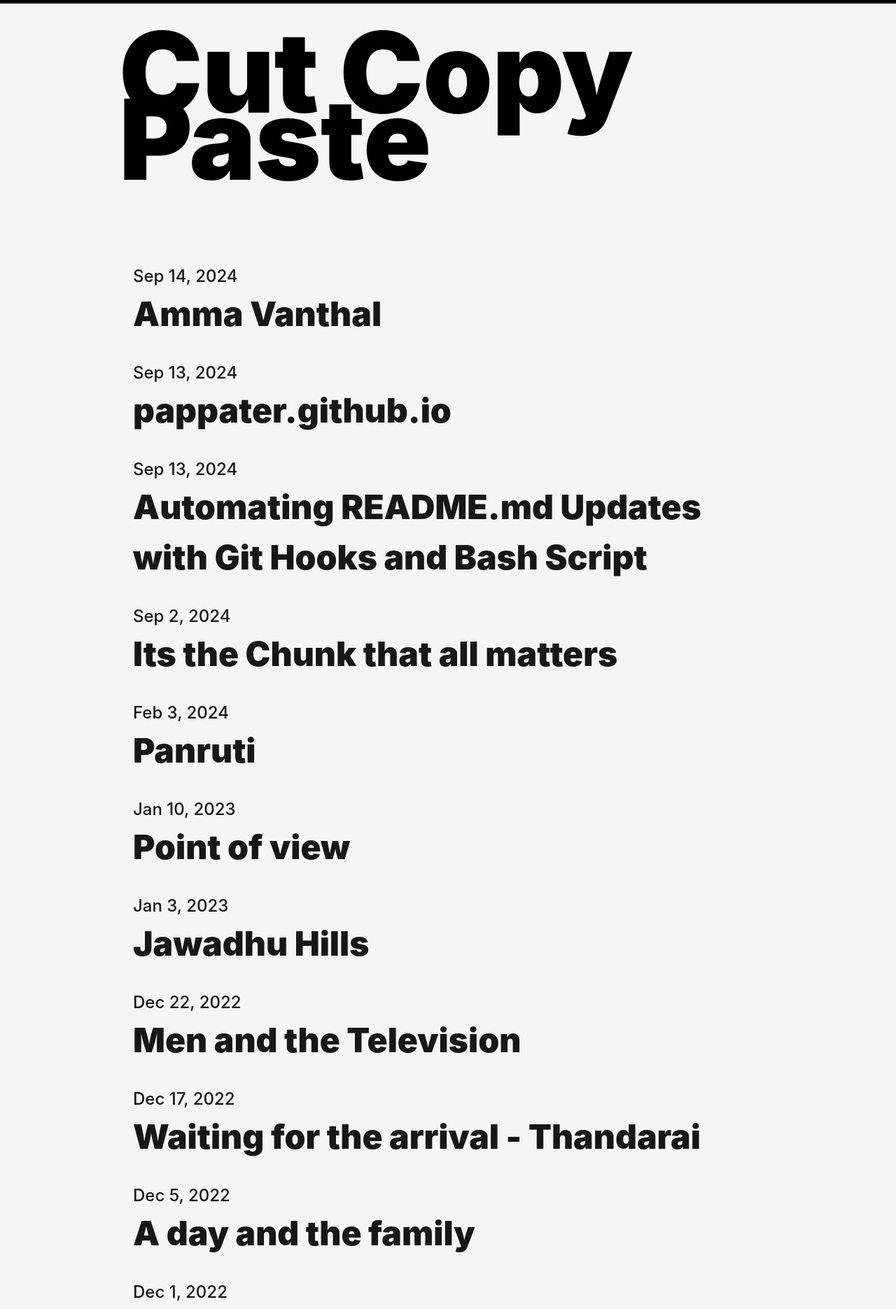
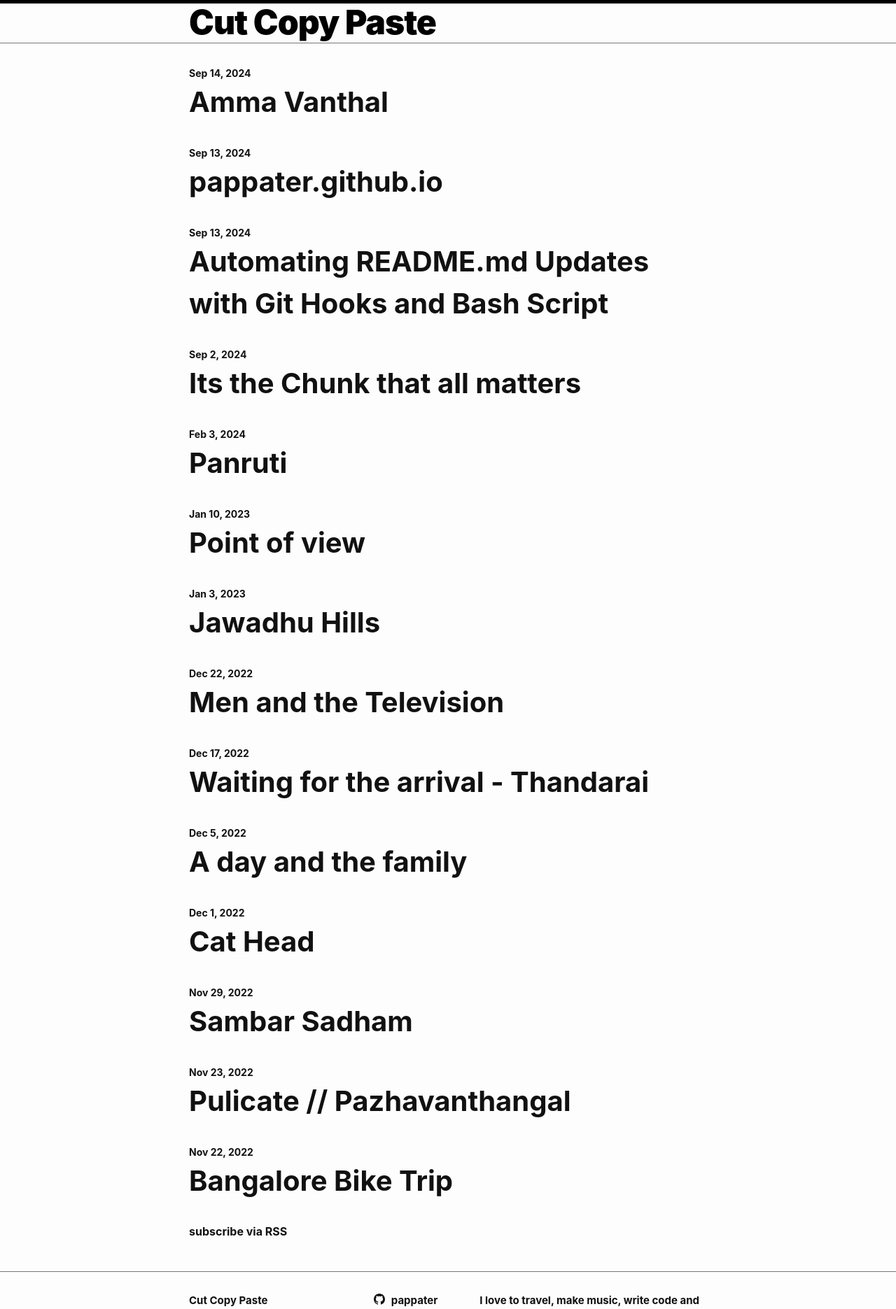
Before and after one commit to pappater/blog, a Jekyll site: the page built from index.markdown, in a window 1280 px wide. Shown: the top 1871 px of the page at 70% size. Built offline with Jekyll 4.4.1, drawn with Linux system fonts in a browser that asks for light colours.

Commit message:
reset the styles

```diff
--- a/_sass/minima.scss
+++ b/_sass/minima.scss
@@ -6,24 +6,24 @@ $base-font-family: -apple-system, BlinkMacSystemFont, "Segoe UI", Roboto,
   Helvetica, Arial, sans-serif, "Apple Color Emoji", "Segoe UI Emoji",
   "Segoe UI Symbol" !default;
 $base-font-size: 16px !default;
-$base-font-weight: 500 !default;
+$base-font-weight: 700 !default;
 $small-font-size: $base-font-size * 0.875 !default;
 $base-line-height: 1.5 !default;
 
 $spacing-unit: 30px !default;
 
-$text-color: #171717 !default;
-$background-color: #f5f5f5 !default;
-$brand-color: #171717 !default;
+$text-color: #111 !default;
+$background-color: #fdfdfd !default;
+$brand-color: #111 !default;
 
-$grey-color: #171717 !default;
+$grey-color: #111 !default;
 $grey-color-light: lighten($grey-color, 40%) !default;
 $grey-color-dark: darken($grey-color, 25%) !default;
 
 $table-text-align: left !default;
 
 // Width of the content area
-$content-width: 1000px !default;
+$content-width: 800px !default;
 
 $on-palm: 600px !default;
 $on-laptop: 800px !default;
--- a/_sass/minima/_layout.scss
+++ b/_sass/minima/_layout.scss
@@ -3,7 +3,7 @@
  */
 .site-header {
   border-top: 5px solid $grey-color-dark;
-  // border-bottom: 1px solid $grey-color-light;
+  border-bottom: 1px solid $grey-color-light;
   min-height: $spacing-unit * 1.865;
 
   // Positioning context for the mobile navigation icon
@@ -11,25 +11,20 @@
 }
 
 .site-title {
-  @include relative-font-size(10);
+  @include relative-font-size(3);
   font-weight: 900;
-  line-height: $base-line-height * $base-font-size * 4;
+  line-height: $base-line-height * $base-font-size * 2.25;
   letter-spacing: -1px;
-  margin-bottom: 100px;
-  text-decoration: none;
+  margin-bottom: 0;
   float: left;
-  margin-top: 50px;
+
   &,
   &:visited {
     color: $grey-color-dark;
   }
-  &:hover {
-    text-decoration: none;
-  }
 }
 
 .site-nav {
-  display: none;
   float: right;
   line-height: $base-line-height * $base-font-size * 2.25;
 
@@ -70,7 +65,7 @@
     }
 
     .menu-icon {
-      display: none;
+      display: block;
       float: right;
       width: 36px;
       height: 26px;
@@ -125,7 +120,7 @@
 }
 
 .footer-col-wrapper {
-  @include relative-font-size(1.5);
+  @include relative-font-size(0.9375);
   color: $grey-color;
   margin-left: -$spacing-unit * 0.5;
   @extend %clearfix;
@@ -190,8 +185,7 @@
 }
 
 .post-list {
-  width: 900px;
-  margin: auto;
+  margin-left: 0;
   list-style: none;
 
   > li {
@@ -200,14 +194,13 @@
 }
 
 .post-meta {
-  @include relative-font-size(1.5);
+  font-size: $small-font-size;
   color: $grey-color;
 }
 
 .post-link {
   display: block;
-  @include relative-font-size(3);
-  font-weight: 900;
+  @include relative-font-size(2.5);
 }
 
 /**
@@ -218,10 +211,10 @@
 }
 
 .post-title {
-  @include relative-font-size(5);
+  @include relative-font-size(2.625);
   letter-spacing: -1px;
   line-height: 1;
-  font-weight: 900;
+
   @include media-query($on-laptop) {
     @include relative-font-size(2.25);
   }
--- a/_sass/minima/_syntax-highlighting.scss
+++ b/_sass/minima/_syntax-highlighting.scss
@@ -9,196 +9,63 @@
     background: #eef;
   }
 
-  .c {
-    color: #998;
-    font-style: italic;
-  } // Comment
-  .err {
-    color: #a61717;
-    background-color: #e3d2d2;
-  } // Error
-  .k {
-    font-weight: bold;
-  } // Keyword
-  .o {
-    font-weight: bold;
-  } // Operator
-  .cm {
-    color: #998;
-    font-style: italic;
-  } // Comment.Multiline
-  .cp {
-    color: #999;
-    font-weight: bold;
-  } // Comment.Preproc
-  .c1 {
-    color: #998;
-    font-style: italic;
-  } // Comment.Single
-  .cs {
-    color: #999;
-    font-weight: bold;
-    font-style: italic;
-  } // Comment.Special
-  .gd {
-    color: #000;
-    background-color: #fdd;
-  } // Generic.Deleted
-  .gd .x {
-    color: #000;
-    background-color: #faa;
-  } // Generic.Deleted.Specific
-  .ge {
-    font-style: italic;
-  } // Generic.Emph
-  .gr {
-    color: #a00;
-  } // Generic.Error
-  .gh {
-    color: #999;
-  } // Generic.Heading
-  .gi {
-    color: #000;
-    background-color: #dfd;
-  } // Generic.Inserted
-  .gi .x {
-    color: #000;
-    background-color: #afa;
-  } // Generic.Inserted.Specific
-  .go {
-    color: #888;
-  } // Generic.Output
-  .gp {
-    color: #555;
-  } // Generic.Prompt
-  .gs {
-    font-weight: bold;
-  } // Generic.Strong
-  .gu {
-    color: #aaa;
-  } // Generic.Subheading
-  .gt {
-    color: #a00;
-  } // Generic.Traceback
-  .kc {
-    font-weight: bold;
-  } // Keyword.Constant
-  .kd {
-    font-weight: bold;
-  } // Keyword.Declaration
-  .kp {
-    font-weight: bold;
-  } // Keyword.Pseudo
-  .kr {
-    font-weight: bold;
-  } // Keyword.Reserved
-  .kt {
-    color: #458;
-    font-weight: bold;
-  } // Keyword.Type
-  .m {
-    color: #099;
-  } // Literal.Number
-  .s {
-    color: #d14;
-  } // Literal.String
-  .na {
-    color: #008080;
-  } // Name.Attribute
-  .nb {
-    color: #0086b3;
-  } // Name.Builtin
-  .nc {
-    color: #458;
-    font-weight: bold;
-  } // Name.Class
-  .no {
-    color: #008080;
-  } // Name.Constant
-  .ni {
-    color: #800080;
-  } // Name.Entity
-  .ne {
-    color: #900;
-    font-weight: bold;
-  } // Name.Exception
-  .nf {
-    color: #900;
-    font-weight: bold;
-  } // Name.Function
-  .nn {
-    color: #555;
-  } // Name.Namespace
-  .nt {
-    color: #000080;
-  } // Name.Tag
-  .nv {
-    color: #008080;
-  } // Name.Variable
-  .ow {
-    font-weight: bold;
-  } // Operator.Word
-  .w {
-    color: #bbb;
-  } // Text.Whitespace
-  .mf {
-    color: #099;
-  } // Literal.Number.Float
-  .mh {
-    color: #099;
-  } // Literal.Number.Hex
-  .mi {
-    color: #099;
-  } // Literal.Number.Integer
-  .mo {
-    color: #099;
-  } // Literal.Number.Oct
-  .sb {
-    color: #d14;
-  } // Literal.String.Backtick
-  .sc {
-    color: #d14;
-  } // Literal.String.Char
-  .sd {
-    color: #d14;
-  } // Literal.String.Doc
-  .s2 {
-    color: #d14;
-  } // Literal.String.Double
-  .se {
-    color: #d14;
-  } // Literal.String.Escape
-  .sh {
-    color: #d14;
-  } // Literal.String.Heredoc
-  .si {
-    color: #d14;
-  } // Literal.String.Interpol
-  .sx {
-    color: #d14;
-  } // Literal.String.Other
-  .sr {
-    color: #009926;
-  } // Literal.String.Regex
-  .s1 {
-    color: #d14;
-  } // Literal.String.Single
-  .ss {
-    color: #990073;
-  } // Literal.String.Symbol
-  .bp {
-    color: #999;
-  } // Name.Builtin.Pseudo
-  .vc {
-    color: #008080;
-  } // Name.Variable.Class
-  .vg {
-    color: #008080;
-  } // Name.Variable.Global
-  .vi {
-    color: #008080;
-  } // Name.Variable.Instance
-  .il {
-    color: #099;
-  } // Literal.Number.Integer.Long
+  .c     { color: #998; font-style: italic } // Comment
+  .err   { color: #a61717; background-color: #e3d2d2 } // Error
+  .k     { font-weight: bold } // Keyword
+  .o     { font-weight: bold } // Operator
+  .cm    { color: #998; font-style: italic } // Comment.Multiline
+  .cp    { color: #999; font-weight: bold } // Comment.Preproc
+  .c1    { color: #998; font-style: italic } // Comment.Single
+  .cs    { color: #999; font-weight: bold; font-style: italic } // Comment.Special
+  .gd    { color: #000; background-color: #fdd } // Generic.Deleted
+  .gd .x { color: #000; background-color: #faa } // Generic.Deleted.Specific
+  .ge    { font-style: italic } // Generic.Emph
+  .gr    { color: #a00 } // Generic.Error
+  .gh    { color: #999 } // Generic.Heading
+  .gi    { color: #000; background-color: #dfd } // Generic.Inserted
+  .gi .x { color: #000; background-color: #afa } // Generic.Inserted.Specific
+  .go    { color: #888 } // Generic.Output
+  .gp    { color: #555 } // Generic.Prompt
+  .gs    { font-weight: bold } // Generic.Strong
+  .gu    { color: #aaa } // Generic.Subheading
+  .gt    { color: #a00 } // Generic.Traceback
+  .kc    { font-weight: bold } // Keyword.Constant
+  .kd    { font-weight: bold } // Keyword.Declaration
+  .kp    { font-weight: bold } // Keyword.Pseudo
+  .kr    { font-weight: bold } // Keyword.Reserved
+  .kt    { color: #458; font-weight: bold } // Keyword.Type
+  .m     { color: #099 } // Literal.Number
+  .s     { color: #d14 } // Literal.String
+  .na    { color: #008080 } // Name.Attribute
+  .nb    { color: #0086B3 } // Name.Builtin
+  .nc    { color: #458; font-weight: bold } // Name.Class
+  .no    { color: #008080 } // Name.Constant
+  .ni    { color: #800080 } // Name.Entity
+  .ne    { color: #900; font-weight: bold } // Name.Exception
+  .nf    { color: #900; font-weight: bold } // Name.Function
+  .nn    { color: #555 } // Name.Namespace
+  .nt    { color: #000080 } // Name.Tag
+  .nv    { color: #008080 } // Name.Variable
+  .ow    { font-weight: bold } // Operator.Word
+  .w     { color: #bbb } // Text.Whitespace
+  .mf    { color: #099 } // Literal.Number.Float
+  .mh    { color: #099 } // Literal.Number.Hex
+  .mi    { color: #099 } // Literal.Number.Integer
+  .mo    { color: #099 } // Literal.Number.Oct
+  .sb    { color: #d14 } // Literal.String.Backtick
+  .sc    { color: #d14 } // Literal.String.Char
+  .sd    { color: #d14 } // Literal.String.Doc
+  .s2    { color: #d14 } // Literal.String.Double
+  .se    { color: #d14 } // Literal.String.Escape
+  .sh    { color: #d14 } // Literal.String.Heredoc
+  .si    { color: #d14 } // Literal.String.Interpol
+  .sx    { color: #d14 } // Literal.String.Other
+  .sr    { color: #009926 } // Literal.String.Regex
+  .s1    { color: #d14 } // Literal.String.Single
+  .ss    { color: #990073 } // Literal.String.Symbol
+  .bp    { color: #999 } // Name.Builtin.Pseudo
+  .vc    { color: #008080 } // Name.Variable.Class
+  .vg    { color: #008080 } // Name.Variable.Global
+  .vi    { color: #008080 } // Name.Variable.Instance
+  .il    { color: #099 } // Literal.Number.Integer.Long
 }
```
Also changed, not shown: 1 other file.
